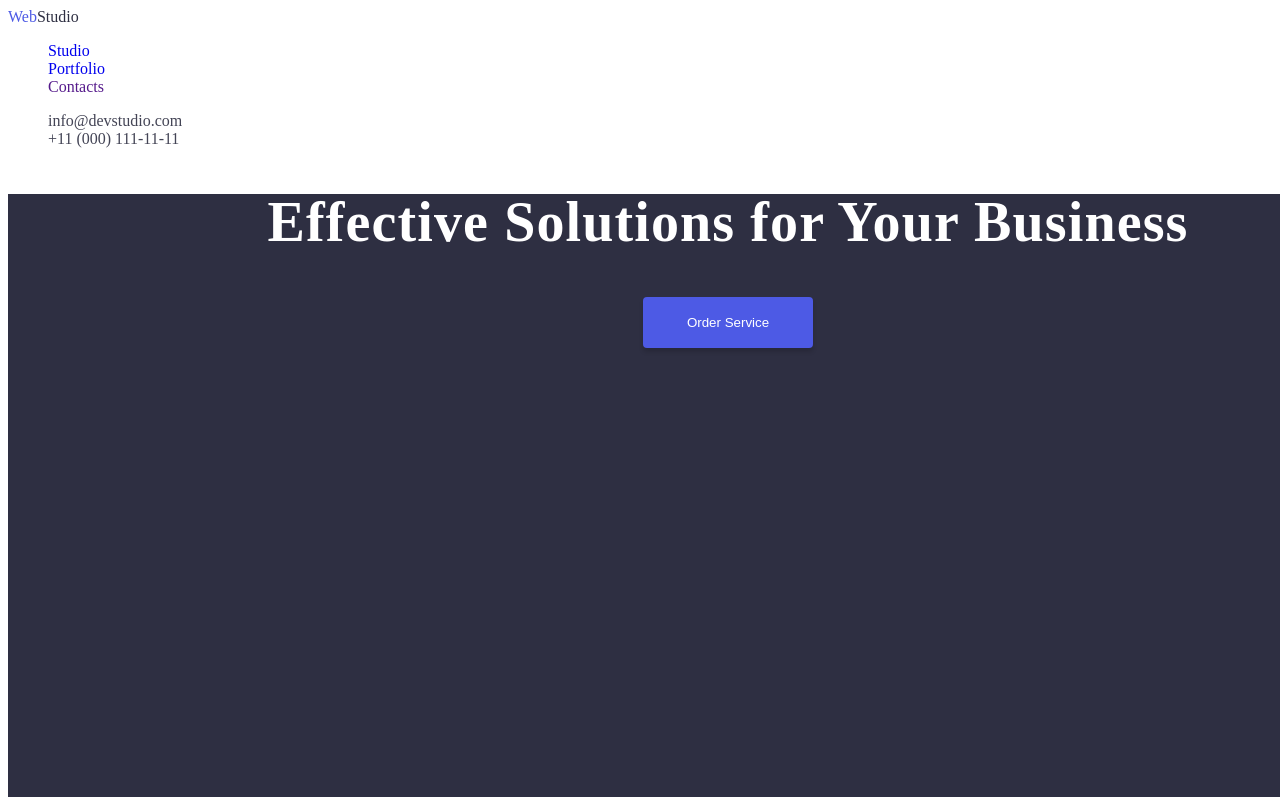
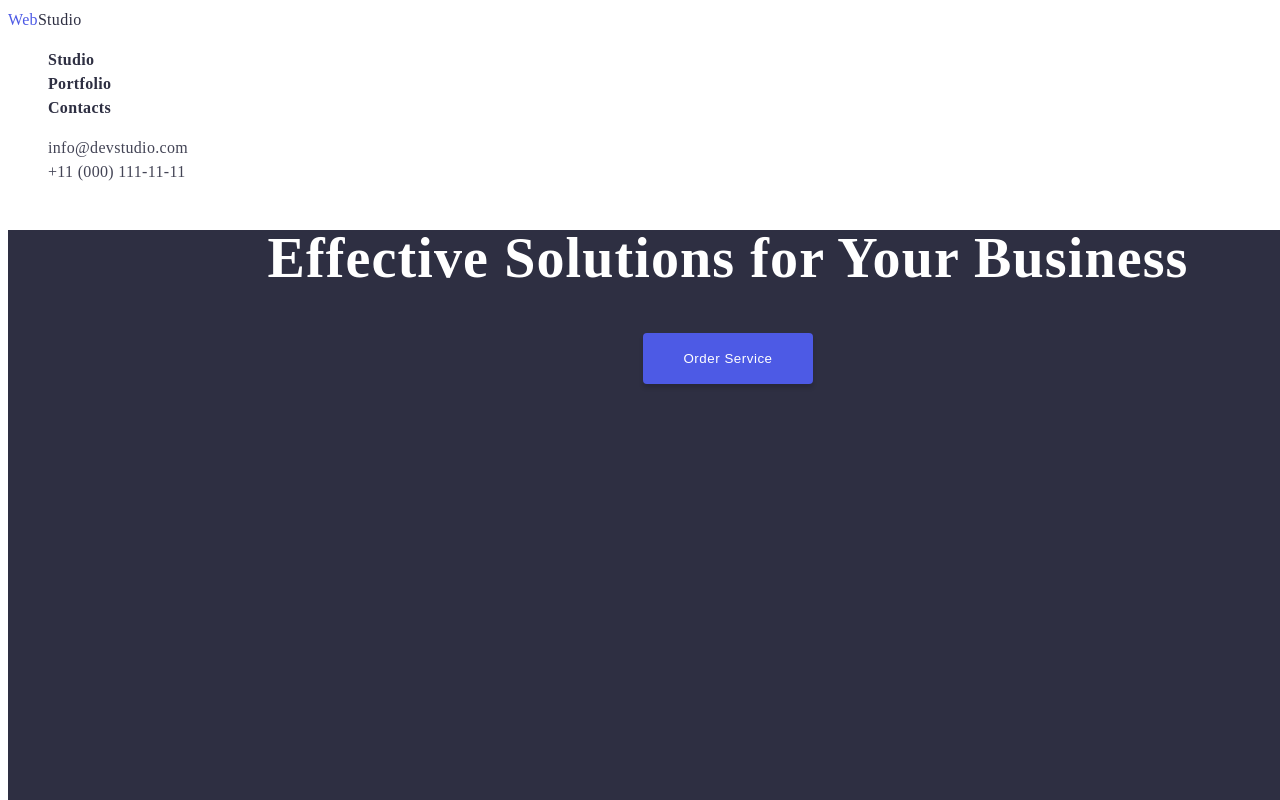
Before and after one commit to Yuriy-Dobryi/goit-markup-hw-02, a plain HTML site: page index.html in a window 1280 px wide. Shown: the top 800 px of the page. Drawn offline with Linux system fonts and the light colour scheme.

Commit message:
button css

```diff
--- a/css/styles.css
+++ b/css/styles.css
@@ -13,6 +13,10 @@
 body{
    background-color: var(--primary-white-color);
    color: var(--primary-text-color);
+   font-weight: 400;
+   font-size: 16px;
+   line-height: 1.5;
+   letter-spacing: 0.02em;
 }
 .link{
    text-decoration: none;
@@ -27,8 +31,9 @@ body{
 .logo .header-studio{
    color: var(--secondary-text-color);
 }
-.site-nav .link{
+.nav .link{
    color: var(--secondary-text-color);
+   font-weight: 600;
 }
 .contacts .link{
    color: var(--primary-text-color);
@@ -55,8 +60,9 @@ body{
    width: 170px;
    height: 51px;
    box-shadow: 0px 4px 4px rgba(0, 0, 0, 0.15);
+   border: none;
    border-radius: 4px;
-   border: none;
+   letter-spacing: 0.04em;
 }
 .hero .button:active{
    background-color: #404BBF;
```
